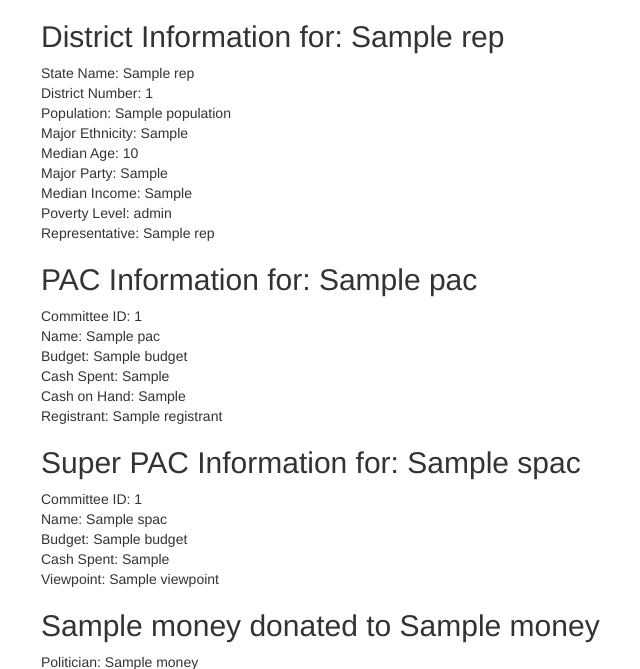
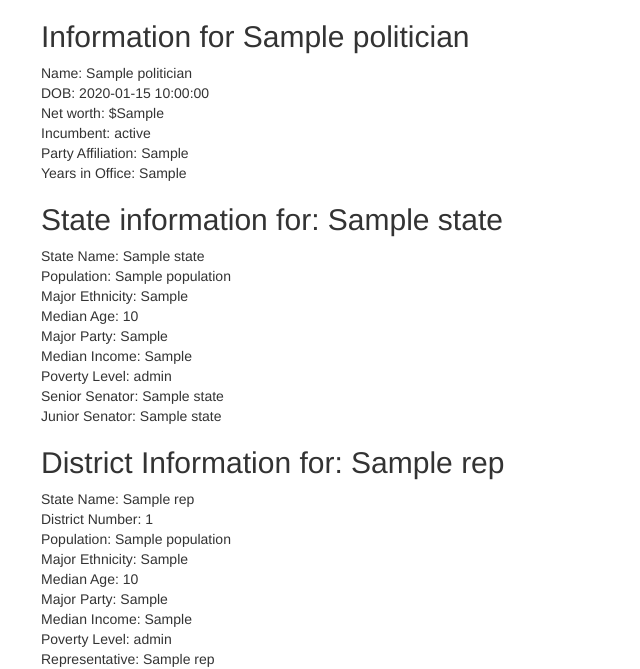
Before and after one commit to dariajung/cs4111-g13, a Flask app: template webserver/templates/search_results.html in a window 1280 px wide. Shown: the top 669 px of the page, without its empty margins (29-669 px from the left). Run offline with Flask 2, Linux system fonts and the light colour scheme; the template is opened without the code that fills it: most values are stand-ins (such as "Sample title", 1, 10 or a date in 2020); parts of the project's set-up code (start-up, migrations or seed data) failed here and were passed over; some libraries are stand-ins or nearby versions.

Commit message:
change filter to > 0

```diff
--- a/webserver/templates/search_results.html
+++ b/webserver/templates/search_results.html
@@ -3,7 +3,7 @@
 
 	<!-- Politician search query result -->
 	<div>
-		{% if (politician_data is defined) and (politician_data|length > 1) %}
+		{% if (politician_data is defined) and (politician_data|length > 0) %}
 			{% for n in politician_data %}
 				<h2> Information for {{n.name}}</h2>
 		  		<div>Name: {{ n.name }}</div>
@@ -18,7 +18,7 @@
 
 	<!-- Rep state search by state query result -->
 	<div>
-		{% if (state_data is defined) and (state_data|length > 1) %}
+		{% if (state_data is defined) and (state_data|length > 0) %}
 			{% for n in state_data %}
 			<h2>State information for: {{ n.state_name }}</h2>
 
```
